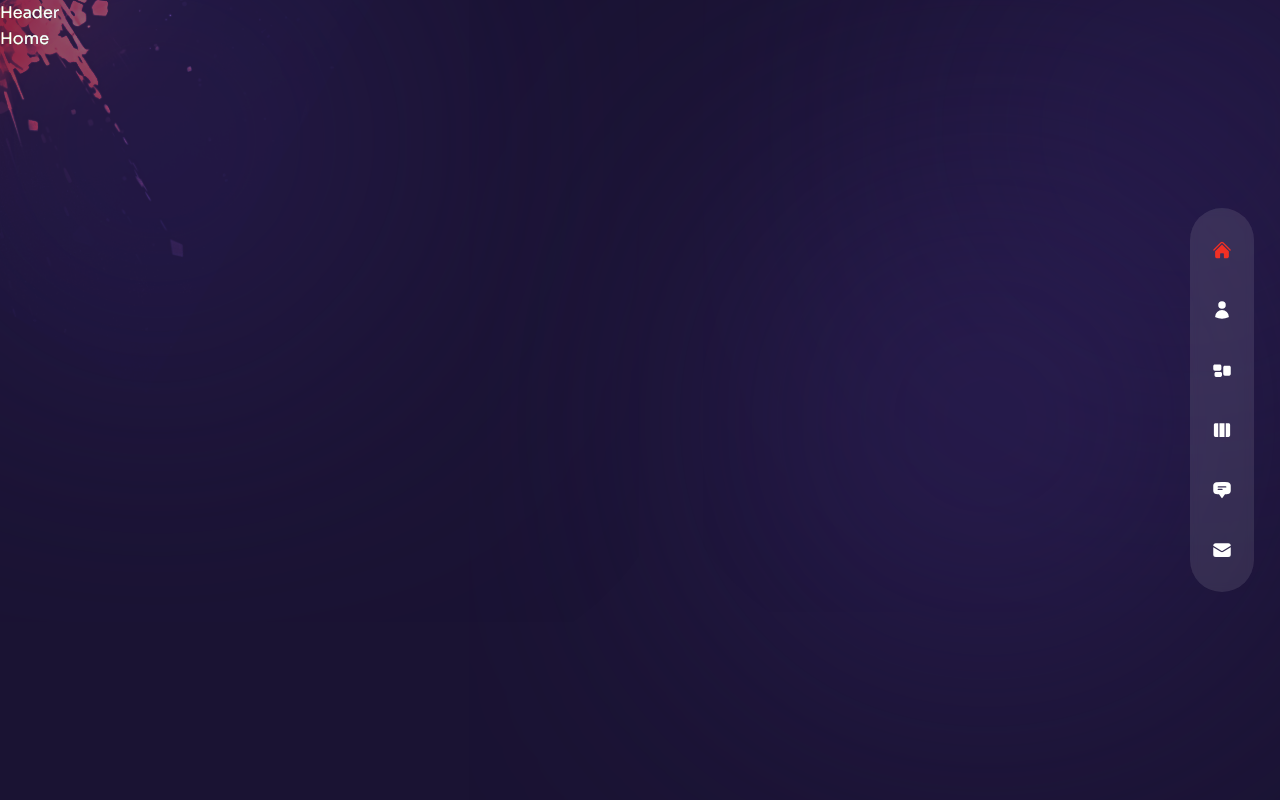
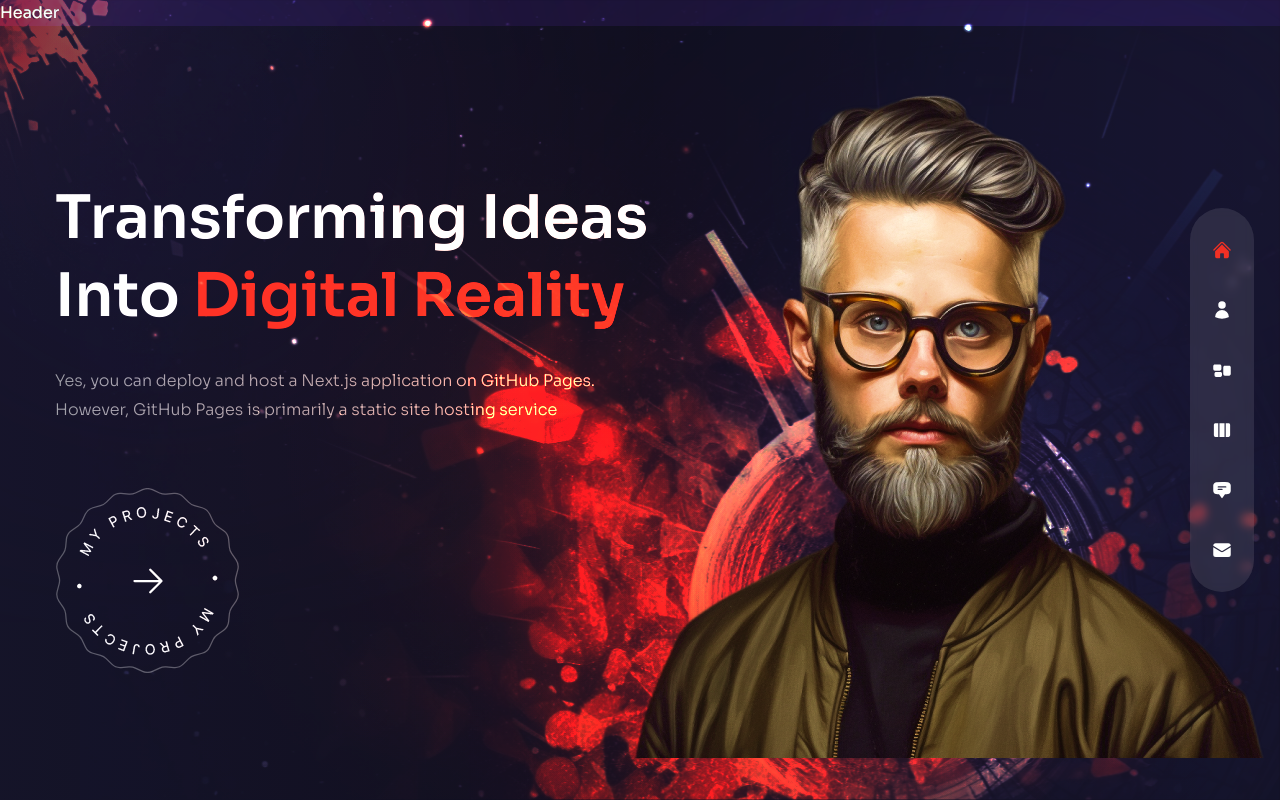
Before and after one commit to Aththas/my-portofolio, a Next.js app in the folder aththas/: page / in a window 1280 px wide. Built offline with nearby package versions, Linux system fonts and the light colour scheme.

Commit message:
Home Page completed

```diff
--- a/aththas/components/Avatar.js
+++ b/aththas/components/Avatar.js
@@ -1,5 +1,14 @@
+//next Image
+import Image from "next/image";
+
 const Avatar = () => {
-  return <div>Avatar</div>;
+  return (
+    <div className="hidden xl:flex xl:max-w-none">
+      <Image src={'/avatar.png'} width={737} height={678} alt=""
+        className="translate-z-0 h-full ml-80 mt-20"
+      />
+    </div>
+  );
 };
 
 export default Avatar;
--- a/aththas/components/ProjectsBtn.js
+++ b/aththas/components/ProjectsBtn.js
@@ -1,5 +1,24 @@
+//next Image
+import Image from "next/image";
+
+//next link
+import Link from "next/link";
+
+//icons
+import {HiArrowRight} from 'react-icons/hi2';
+
 const ProjectsBtn = () => {
-  return <div>Project Btn</div>;
+  return (
+    <div className="mx-auto xl:mx-0">
+      <Link href={'/work'} className="relative w-[185px] h-[185px] flex justify-center items-center bg-circleStar bg-cover bg-center
+      bg-no-repeat group">
+        <Image src={'/rounded-text.png'} width={141} height={148} alt=""
+          className="animate-spin-slow w-full h-full max-w-[141px] max-h-[148px]"
+        />
+        <HiArrowRight className="absolute text-4xl group-hover:translate-x-2 transition-all duration-300"/>
+      </Link>
+    </div>
+  );
 };
 
 export default ProjectsBtn;
--- a/aththas/pages/index.js
+++ b/aththas/pages/index.js
@@ -1,5 +1,74 @@
+//next image
+import Image from "next/image";
+
+//components
+import ParticlesContainer from '../components/ParticlesContainer';
+import ProjectsBtn from '../components/ProjectsBtn';
+import Avatar from '../components/Avatar';
+
+//framer motion
+import { motion } from "framer-motion";
+
+//variants
+import {fadeIn} from '../variants'
+
 const Home = () => {
-  return <div>Home</div>;
+  return (
+    <div className="bg-primary/60 h-full">
+      <div className="w-full h-full bg-gradient-to-r from-primary/10 via-black/30 to-black/10">
+        <div className="text-center flex flex-col justify-center xl:pt-30 xl:text-left h-full container mx-auto">
+          <motion.h1
+            variants={fadeIn('down', 0.2)}
+            initial='hidden'
+            animate='show'
+            exit='hidden'
+            className="h1"
+          >
+            Transforming Ideas <br/> Into{' '}
+            <span className="text-accent">Digital Reality</span>
+          </motion.h1>
+          <motion.p
+            variants={fadeIn('down', 0.3)}
+            initial='hidden'
+            animate='show'
+            exit='hidden'
+            className="max-w-sm xl:max-w-xl mx-auto xl:mx-0 mb-10 xl:mb-16"
+          >
+          Yes, you can deploy and host a Next.js application on GitHub Pages. However, GitHub Pages is primarily a static site
+          hosting service
+          </motion.p>
+          <div className="flex justify-center xl:hidden relative">
+            <ProjectsBtn/>
+          </div>
+          <motion.div
+            variants={fadeIn('down', 0.4)}
+            initial='hidden'
+            animate='show'
+            exit='hidden'
+            className='hidden xl:flex'
+          >
+            <ProjectsBtn/>
+          </motion.div>
+        </div>
+      </div>
+      <div className="w-[1200px] h-full absolute right-0 bottom-0">
+        <div className="bg-none xl:bg-explosion xl:bg-cover xl:bg-right xl:bg-no-repeat w-full h-full absolute mix-blend-color-dodge
+         translate-z-0">
+        </div>
+        <div></div>
+        <motion.div
+          variants={fadeIn('up', 0.5)}
+          initial='hidden'
+          animate='show'
+          exit='hidden'
+          transition={{duration:1, ease:'easeInOut'}}
+          className="w-full h-full max-w-[737px] max-h-[678px] absolute lg:right-[25%]"
+        >
+          <Avatar/>
+        </motion.div>
+      </div>
+    </div>
+  );
 };
 
 export default Home;
```
